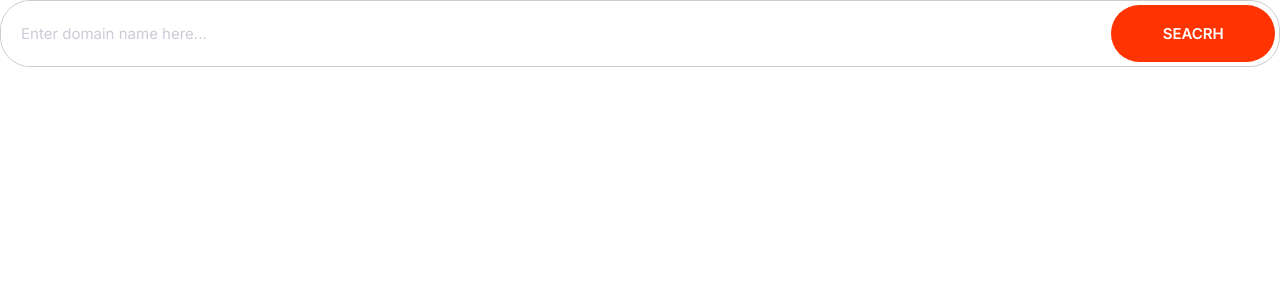
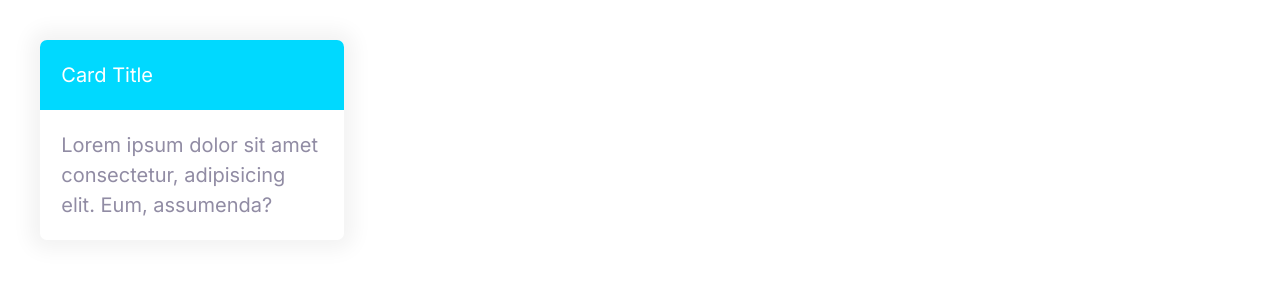
Before and after one commit to daysialacole/MOSHIFYDAYSIA3, a plain HTML site: page index.html in a window 1280 px wide. Drawn offline with Linux system fonts and the light colour scheme.

Commit message:
Defined the cards component.

```diff
--- a/CSS/styles.css
+++ b/CSS/styles.css
@@ -304,3 +304,34 @@ a {
     font-size: 1.5rem;
   }
 }
+
+/* Cards */
+
+.card {
+  border-radius: 7px;
+  box-shadow: 0 0 20px 10px #f3f3f3;
+  overflow: hidden;
+}
+
+.card__header,
+.card__body {
+  padding: 2rem 7%;
+}
+
+.card--primary .card__header {
+  background: var(--color-primary);
+  color: #fff;
+}
+
+.card--secondary .card__header {
+  background: var(--color-secondary);
+  color: #fff;
+}
+
+.card--primary .badge--primary {
+  background: #126de4;
+}
+
+.card--secondary .badge--secondary {
+  background: #02cdf1;
+}
--- a/index.html
+++ b/index.html
@@ -14,9 +14,13 @@
     <link rel="stylesheet" href="/CSS/styles.css">
 </head>
 <body>
-    <div class="input-group">
-        <input type="text" class="input" placeholder="Enter domain name here...">
-        <button class="btn btn--accent">Seacrh</button>
-    </div>
+    <div style="width: 30%; padding: 4rem">
+        <div class="card card--secondary">
+          <header class="card__header">Card Title</header>
+          <div class="card__body">
+            Lorem ipsum dolor sit amet consectetur, adipisicing elit. Eum, assumenda?
+          </div>
+        </div>
+      </div>
 </body>
 </html>
```
Also changed, not shown: Components/cards.html (added, +8 -0 lines).
